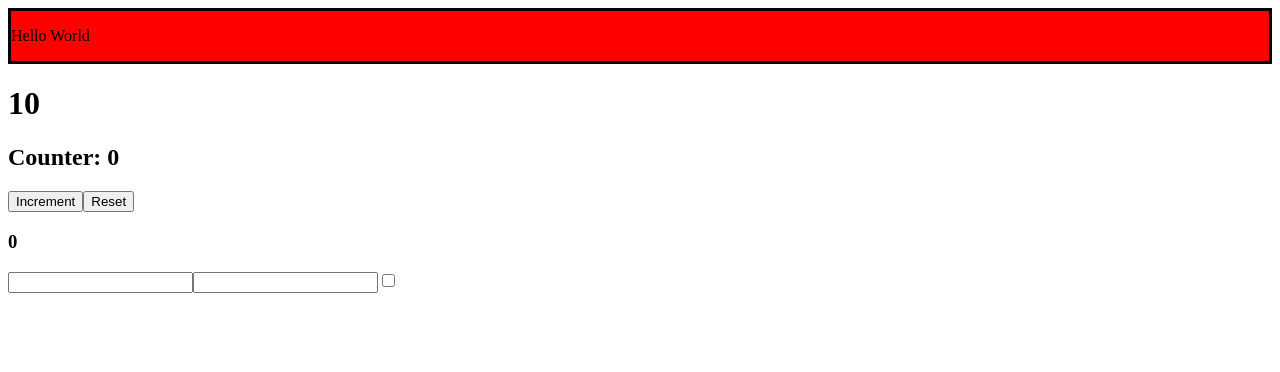
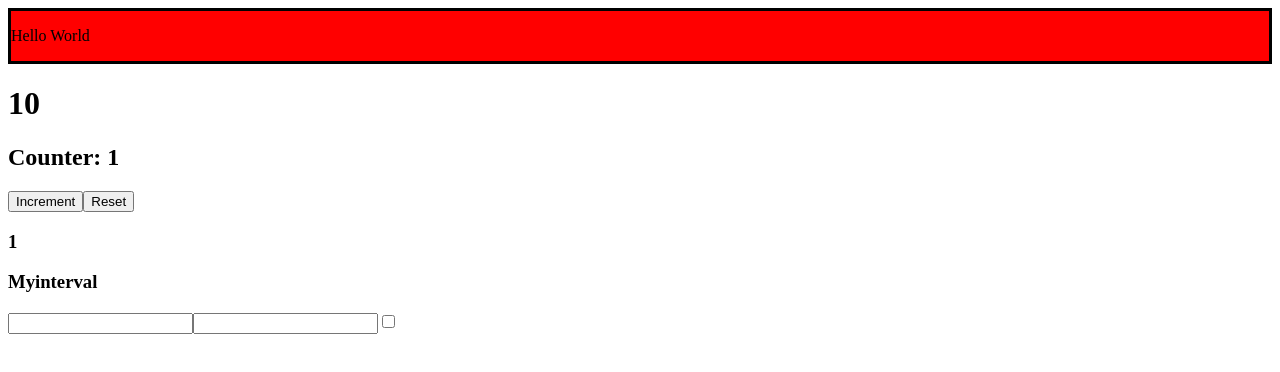
Before and after one commit to dens90/react-exercises, a React (Create React App) app: page / in a window 1280 px wide. Shown: the top 372 px of the page. Built offline with nearby package versions, Linux system fonts and the light colour scheme.

Commit message:
useEffect-02

```diff
--- a/src/App.js
+++ b/src/App.js
@@ -12,7 +12,7 @@ const App = () => {
     <div>
       <Welcome name={"dennis"} />
       <Sum />
-      <Counter onCounterChange={onCounterChange} />
+      <Counter onCounterChange={onCounterChange}  />
       <Form />
     </div>
   );
--- a/src/Counter.js
+++ b/src/Counter.js
@@ -1,11 +1,20 @@
 import { useEffect, useState } from "react";
 
-const Counter = ({ initialValue = 0, currentValue, onCounterChange }) => {
+const Counter = ({ initialValue = 0, onCounterChange }) => {
   const [count, setCount] = useState(initialValue);
 
   useEffect(() => {
     console.log(`the counter is now ${count}`);
   }, [count, onCounterChange]);
+
+  useEffect(() => {
+    const Myinterval = setInterval(() => {
+      setCount(count + 1);
+    }, 1000);
+    return () => {
+      return Myinterval ? clearInterval(Myinterval) : "not work";
+    };
+  }, []);
 
   const handleCounterIncrement = () => {
     setCount((count) => count + 1);
@@ -21,6 +30,7 @@ const Counter = ({ initialValue = 0, currentValue, onCounterChange }) => {
       <button onClick={handleCounterIncrement}>Increment </button>
       <button onClick={handleCounterReset}>Reset </button>
       <h3>{count}</h3>
+      <h3>Myinterval </h3>
     </div>
   );
 };
```
